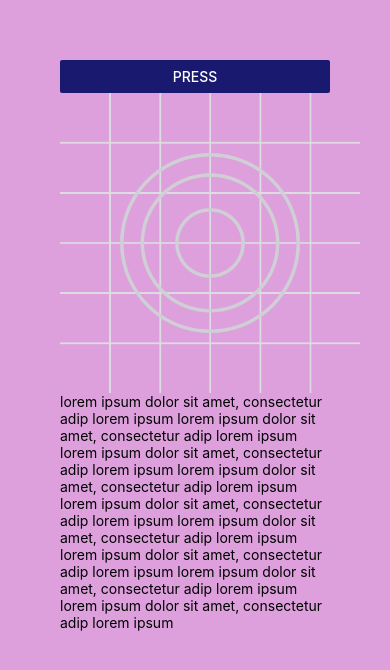
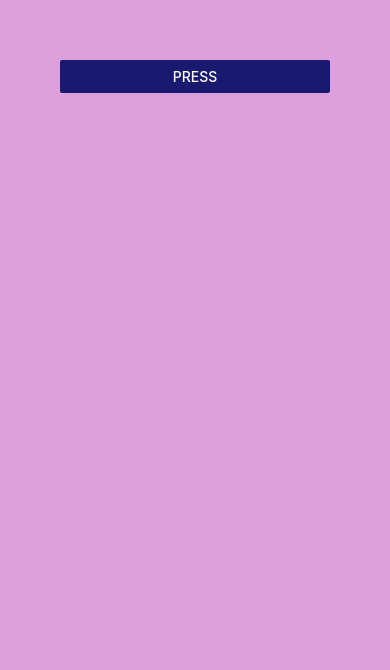
Before and after one commit to AyushR97j/REACT-NATIVE-Core-Components, a React Native app: screen / in a window 390 px wide. Shown: the top 670 px of the page. Built offline with nearby package versions, Linux system fonts and the light colour scheme.

Commit message:
Modal Component

```diff
--- a/App.js
+++ b/App.js
@@ -1,29 +1,25 @@
-import { View, Button, Image, Text, Pressable } from 'react-native'
+import { useState } from 'react';
+import { View, Button, Text, Modal } from 'react-native'
 const logoImg = require("./assets/adaptive-icon.png")
 
 export default function App() {
+  const [isModalVisible, setIsModalVisible] = useState(false);
   return (
   <View style={ { flex: 1, backgroundColor: "plum", padding: 60}}>
-    <Button title="press" onPress={ () => console.log("Button Pressed")}
+    <Button title="press" onPress={ () => setIsModalVisible(true)}
     color="midnightblue"
     />
-    <Pressable onPress={ () => console.log("Image Pressed")}
-    onLongPress={ ()=> console.log("image long pressed")}>
-      <Image source={logoImg} style={ {height: 300, width: 300}}/>
-    </Pressable>
-    <Pressable onPress={ () => console.log("Text Pressed")}>
-      <Text>
-      lorem ipsum dolor sit amet, consectetur adip lorem ipsum
-      lorem ipsum dolor sit amet, consectetur adip lorem ipsum
-      lorem ipsum dolor sit amet, consectetur adip lorem ipsum
-      lorem ipsum dolor sit amet, consectetur adip lorem ipsum
-      lorem ipsum dolor sit amet, consectetur adip lorem ipsum
-      lorem ipsum dolor sit amet, consectetur adip lorem ipsum
-      lorem ipsum dolor sit amet, consectetur adip lorem ipsum
-      lorem ipsum dolor sit amet, consectetur adip lorem ipsum
-      lorem ipsum dolor sit amet, consectetur adip lorem ipsum
-      </Text>
-    </Pressable>
+    <Modal
+      visible={isModalVisible}
+      onRequestClose={ () => setIsModalVisible(false)}
+      animationType='slide'
+      // presentationStyle='formSheet'
+    >
+      <View style={ { flex: 1, backgroundColor: "lightblue", padding: 60}}>
+        <Text>Modal content</Text>
+        <Button title="close" color="midnightblue" onPress={ () => setIsModalVisible(false)}/>
+      </View>
+    </Modal>
 
   </View>
   );
```
